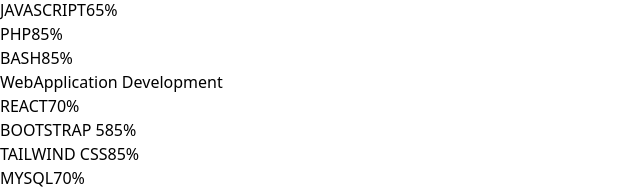
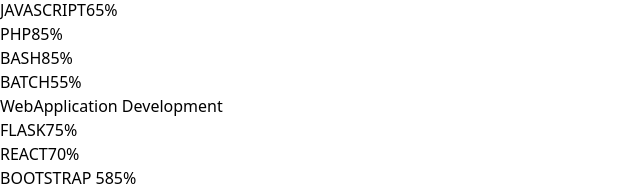
Before and after one commit to theNareshofficial/portfolio, a React (Vite) app: page /about in a window 1280 px wide. Shown: the part 470-662 px from the top of the page, without its empty margins (0-640 px from the left). Built offline with nearby package versions, Linux system fonts and the light colour scheme.

Commit message:
language and framwork updated

```diff
--- a/src/Components/About.jsx
+++ b/src/Components/About.jsx
@@ -9,9 +9,11 @@
     { name: 'JAVASCRIPT', level: '65%' },
     { name: 'PHP', level: '85%' },
     { name: 'BASH', level: '85%' },
+    { name: 'BATCH', level: '55%' },
   ];
 
   const frameworks = [
+    { name: 'FLASK', level: '75%' },
     { name: 'REACT', level: '70%' },
     { name: 'BOOTSTRAP 5', level: '85%' },
     { name: 'TAILWIND CSS', level: '85%' },
```
